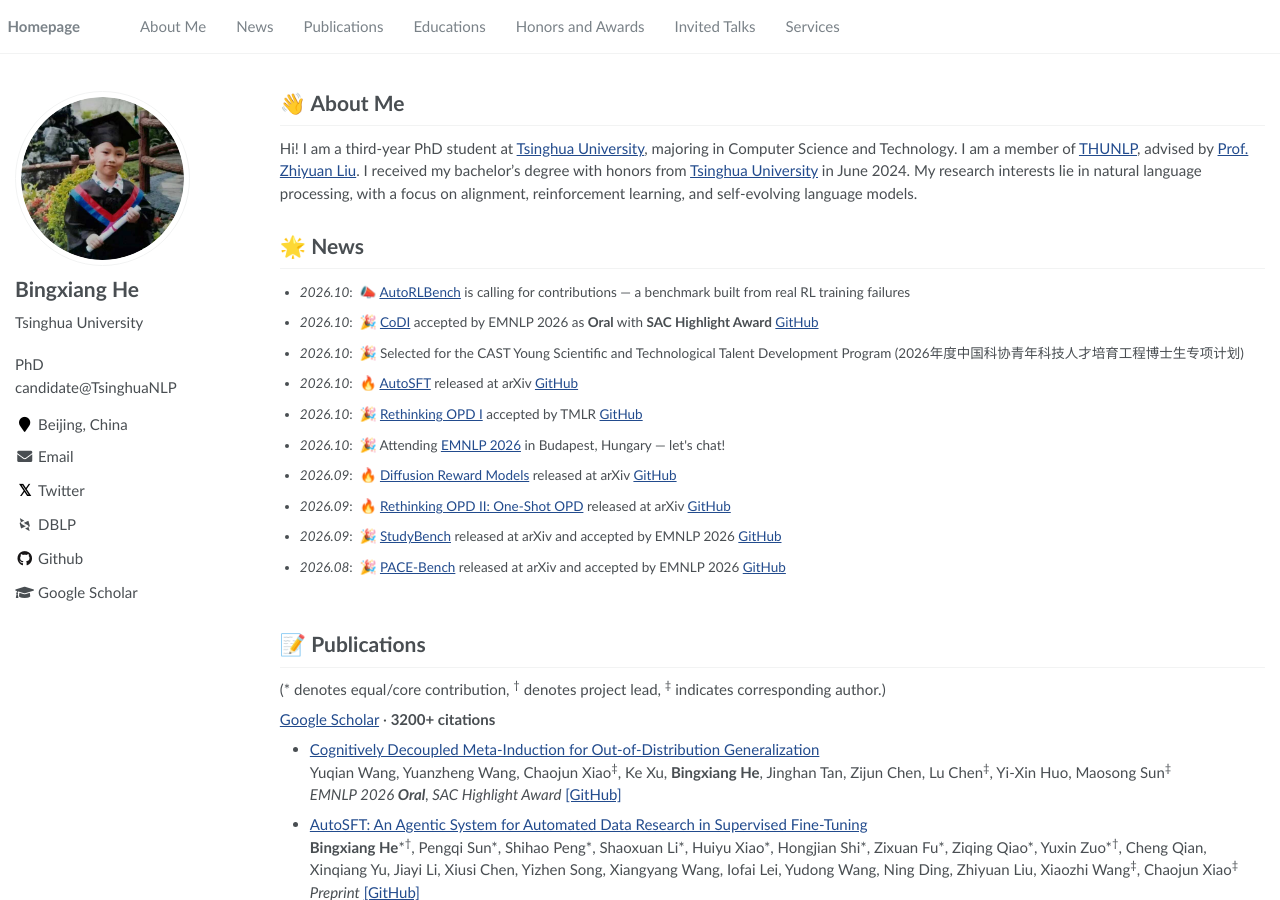
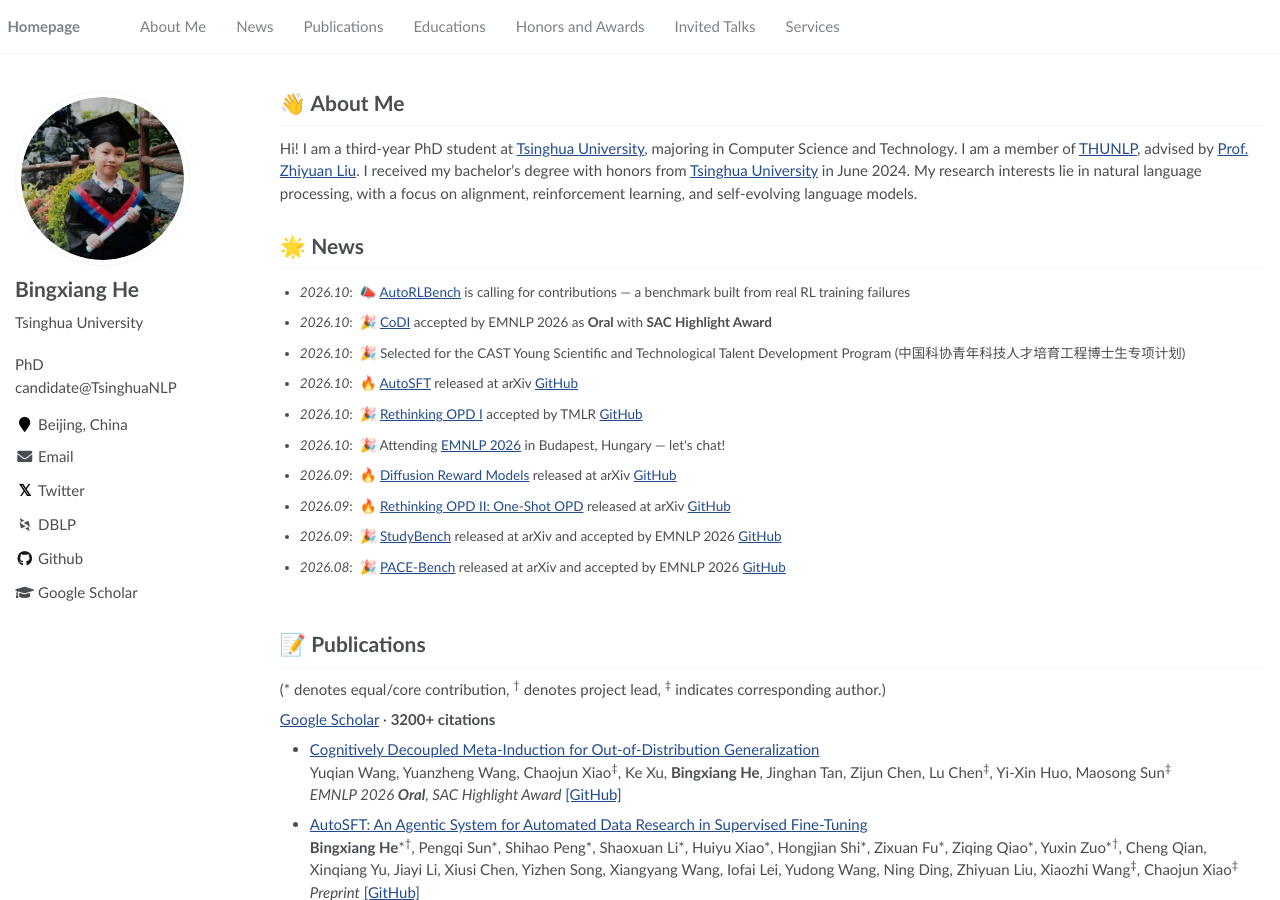
Before and after one commit to HBX-hbx/hbx-hbx.github.io, a Jekyll site: the page built from _pages/about.md, in a window 1280 px wide and 900 px high. Built offline with Jekyll 4.4.1, drawn with Linux system fonts in a browser that asks for light colours; some web fonts are replaced; some of the changed text lies outside the part shown.

Commit message:
update cv

```diff
--- a/_pages/about.md
+++ b/_pages/about.md
@@ -43,8 +43,8 @@ Hi! I am a third-year PhD student at [Tsinghua University](https://www.tsinghua.
 </style>
 <ul class="news-list" aria-label="Recent news">
   <li><em>2026.10</em>: &nbsp;📣 <a href="https://thinking-space.github.io/AutoRLBench/">AutoRLBench</a> is calling for contributions — a benchmark built from real RL training failures</li>
-  <li><em>2026.10</em>: &nbsp;🎉 <a href="https://arxiv.org/pdf/2610.25749">CoDI</a> accepted by EMNLP 2026 as <strong>Oral</strong> with <strong>SAC Highlight Award</strong> <a href="https://github.com/Yuqian-Wang2277/codi-meta-induction">GitHub</a></li>
-  <li><em>2026.10</em>: &nbsp;🎉 Selected for the CAST Young Scientific and Technological Talent Development Program (2026年度中国科协青年科技人才培育工程博士生专项计划)</li>
+  <li><em>2026.10</em>: &nbsp;🎉 <a href="https://arxiv.org/pdf/2610.25749">CoDI</a> accepted by EMNLP 2026 as <strong>Oral</strong> with <strong>SAC Highlight Award</strong></li>
+  <li><em>2026.10</em>: &nbsp;🎉 Selected for the CAST Young Scientific and Technological Talent Development Program (中国科协青年科技人才培育工程博士生专项计划)</li>
   <li><em>2026.10</em>: &nbsp;🔥 <a href="https://arxiv.org/pdf/2610.22194">AutoSFT</a> released at arXiv <a href="https://github.com/Thinking-Space/AutoSFT">GitHub</a></li>
   <li><em>2026.10</em>: &nbsp;🎉 <a href="https://arxiv.org/pdf/2604.13016">Rethinking OPD I</a> accepted by TMLR <a href="https://github.com/Thinking-Space/Rethinking-OPD">GitHub</a></li>
   <li><em>2026.10</em>: &nbsp;🎉 Attending <a href="https://2026.emnlp.org/">EMNLP 2026</a> in Budapest, Hungary — let's chat!</li>
@@ -217,7 +217,7 @@ Hi! I am a third-year PhD student at [Tsinghua University](https://www.tsinghua.
 
 # 🎖 Honors and Awards
 * EMNLP 2026 SAC Highlight Award for [CoDI](https://arxiv.org/pdf/2610.25749) (Oral). *2026.10*
-* CAST Young Scientific and Technological Talent Development Program (2026年度中国科协青年科技人才培育工程博士生专项计划). *2026.10*
+* CAST Young Scientific and Technological Talent Development Program (中国科协青年科技人才培育工程博士生专项计划). *2026.10*
 * CIE-Tencent Doctoral Research Incentive Project ([CIE](https://www.cie.org.cn/list_43/16649.html); [THUNLP](https://mp.weixin.qq.com/s/dy9IjlakI7vpFltGhu6llg); 中国电子学会-腾讯大模型博士生科研激励计划, 44 Recipients Nationwide, ¥100,000 Grant). *2026.07*
 * Qingyuan InnoVibe 2026 (青源最受瞩目学术新星, 25 Winners Nationwide), [BAAI](https://mp.weixin.qq.com/s/VwzvuyToY79B2DtWmenjVQ), [THUNLP](https://mp.weixin.qq.com/s/mhkVUCZw8eGlc6glxuIudQ). *2026.06*
 * ICML 2026 Gold Reviewer (Top 25%). *2026.05*
```
